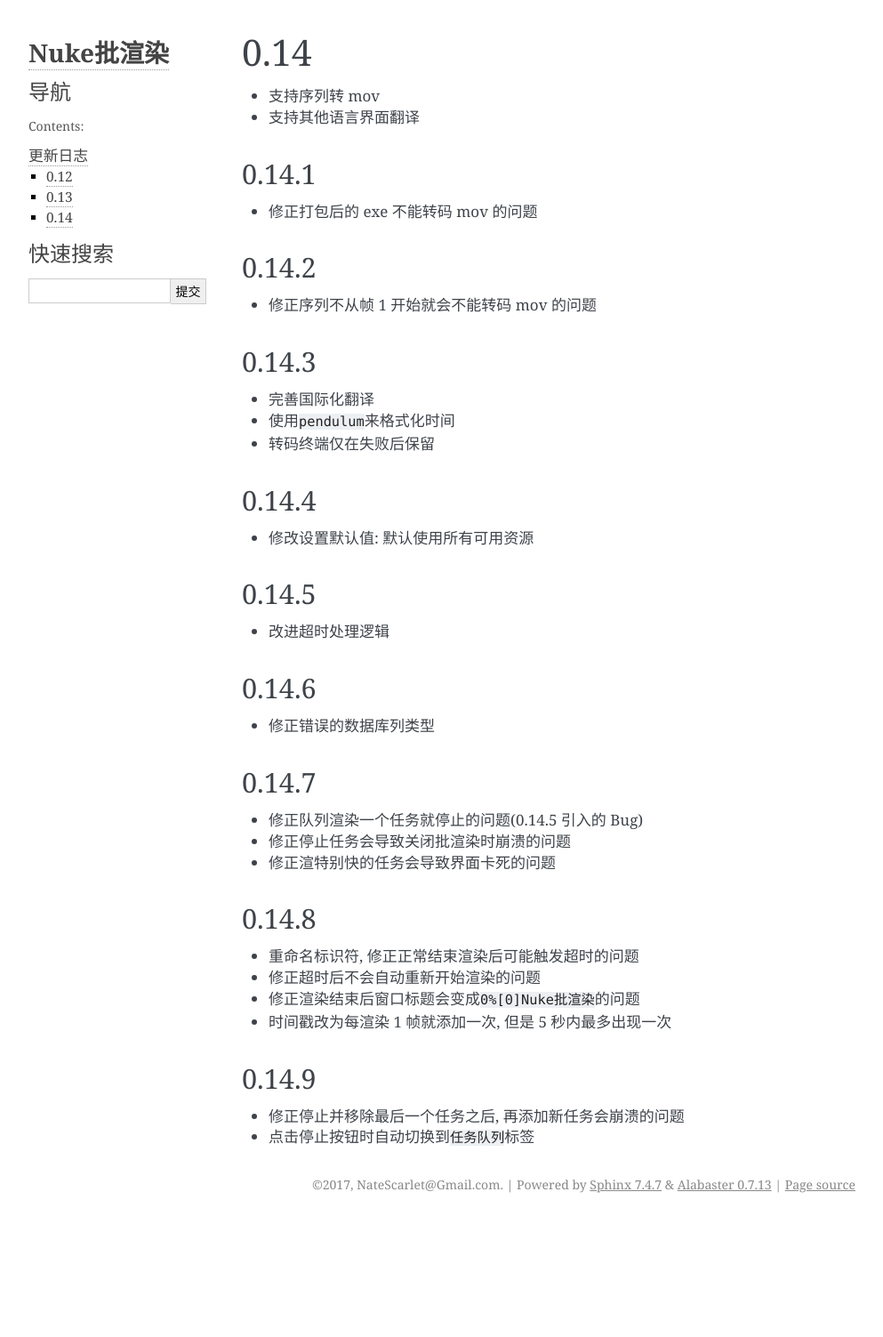
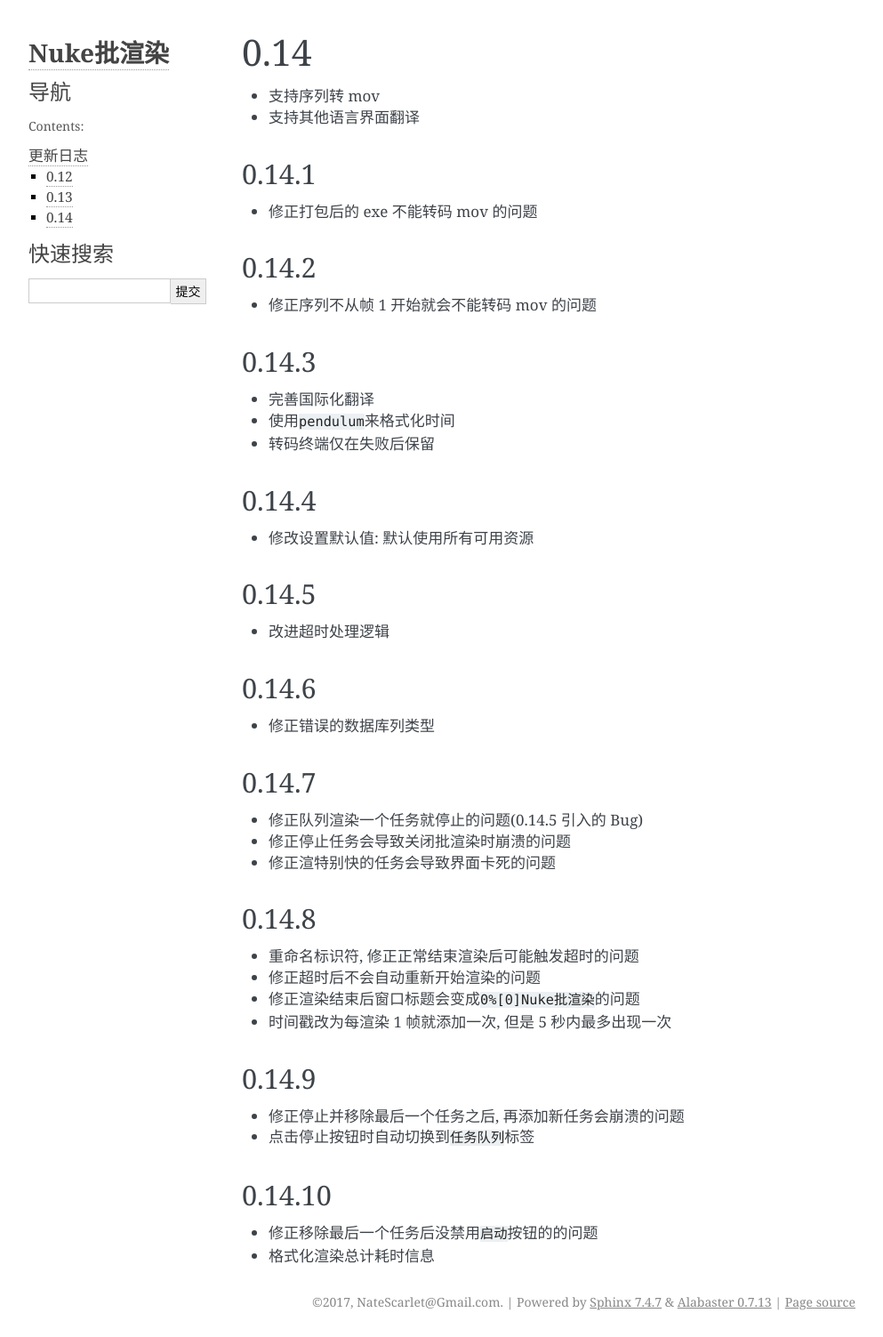
Before and after one commit to NateScarlet/NukeBatchRender, a Sphinx documentation site: the page built from Documentation/source/changelogs/004_0.14.md, in a window 1280 px wide. Shown: the whole page at 89% size, without its empty margins (148-1141 px from the left). Built offline with Sphinx 7.4.7, drawn with Linux system fonts in a browser that asks for light colours; before the commit the page ends 1371 px from its top, so only the background shows below that.

Commit message:
Bump version: 0.14.10

```diff
--- a/Documentation/source/changelogs/004_0.14.md
+++ b/Documentation/source/changelogs/004_0.14.md
@@ -47,3 +47,8 @@
 
 - 修正停止并移除最后一个任务之后, 再添加新任务会崩溃的问题
 - 点击停止按钮时自动切换到`任务队列`标签
+
+## 0.14.10
+
+- 修正移除最后一个任务后没禁用`启动`按钮的的问题
+- 格式化渲染总计耗时信息
--- a/lib/batchrender/__about__.py
+++ b/lib/batchrender/__about__.py
@@ -1,5 +1,5 @@
 # -*- coding=UTF-8 -*-
 """About info.  """
 
-__version__ = '0.14.9'
+__version__ = '0.14.10'
 __author__ = 'NateScarlet@Gmail.com'
```
